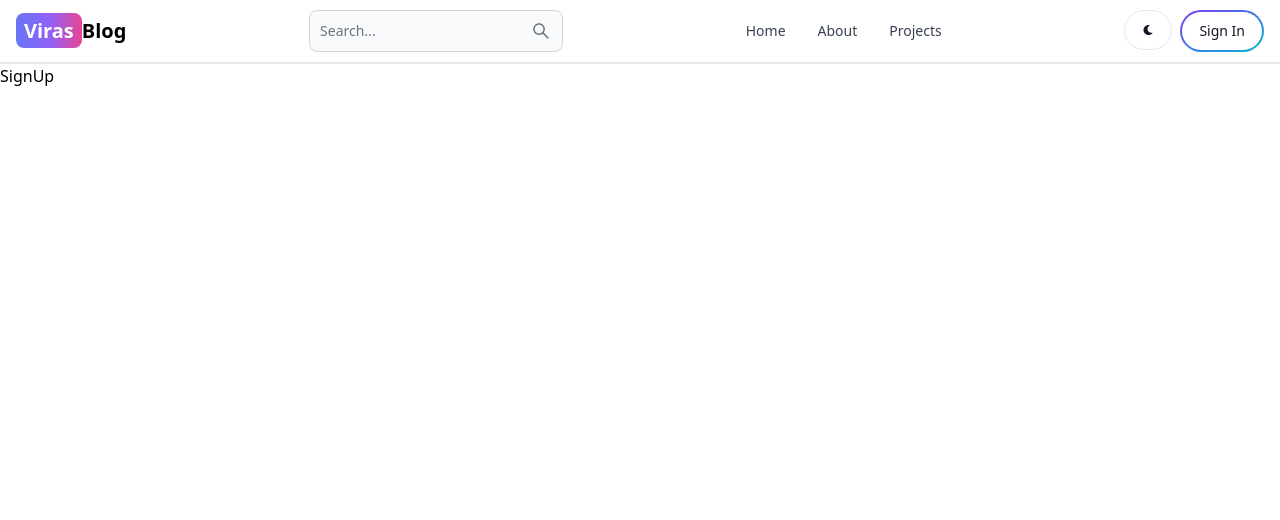
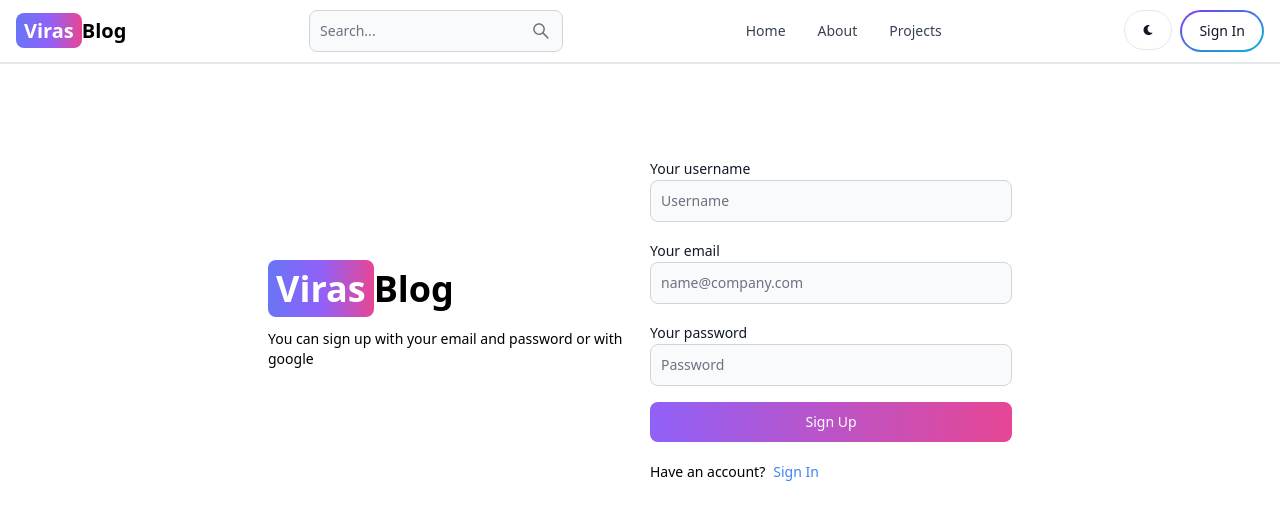
Before and after one commit to vikat9596/Blog, a React (Vite) app in the folder client/: page /signup in a window 1280 px wide. Shown: the top 520 px of the page. Built offline with nearby package versions, Linux system fonts and the light colour scheme.

Commit message:
create sign up page UI

```diff
--- a/client/src/pages/SignUp.jsx
+++ b/client/src/pages/SignUp.jsx
@@ -1,8 +1,55 @@
+import { Button, Label, TextInput } from 'flowbite-react'
 import React from 'react'
+import { Link } from 'react-router-dom'
 
 const SignUp = () => {
   return (
-    <div>SignUp</div>
+    <div className='min-h-screen mt-20'>
+      <div className='flex p-3 max-w-3xl mx-auto flex-col md:flex-row md:items-center gap-5'>
+        {/* left side */}
+        <div className='flex-1'>
+        <Link to="/" className=' font-bold dark:text-white text-4xl'>
+            <span className='px-2 py-1 bg-gradient-to-r from-indigo-500 via-purple-500 to-pink-500 rounded-lg text-white'>Viras</span>
+            Blog
+        </Link>
+        <p className='text-sm mt-5'>You can sign up with your email and password or with google</p>
+        </div>
+
+        {/* right */}
+        <div className='flex-1'>
+          <form className='flex flex-col gap-4'>
+            <div>
+              <Label value='Your username'/>
+                <TextInput
+                  type='text'
+                  placeholder='Username'
+                  id='username'/>
+            </div>
+            <div>
+              <Label value='Your email'/>
+                <TextInput
+                  type='text'
+                  placeholder='name@company.com'
+                  id='email'/>
+            </div>
+            <div>
+              <Label value='Your password'/>
+                <TextInput
+                  type='text'
+                  placeholder='Password'
+                  id='password'/>
+            </div>
+            <Button gradientDuoTone='purpleToPink' type='submit'>Sign Up</Button>
+          </form>
+          <div className='flex gap-2 text-sm mt-5'>
+            <span>Have an account?</span>
+            <Link to='/sign-in' className='text-blue-500'>
+              Sign In
+            </Link>
+          </div>
+        </div>
+      </div>
+    </div>
   )
 }
 
```
